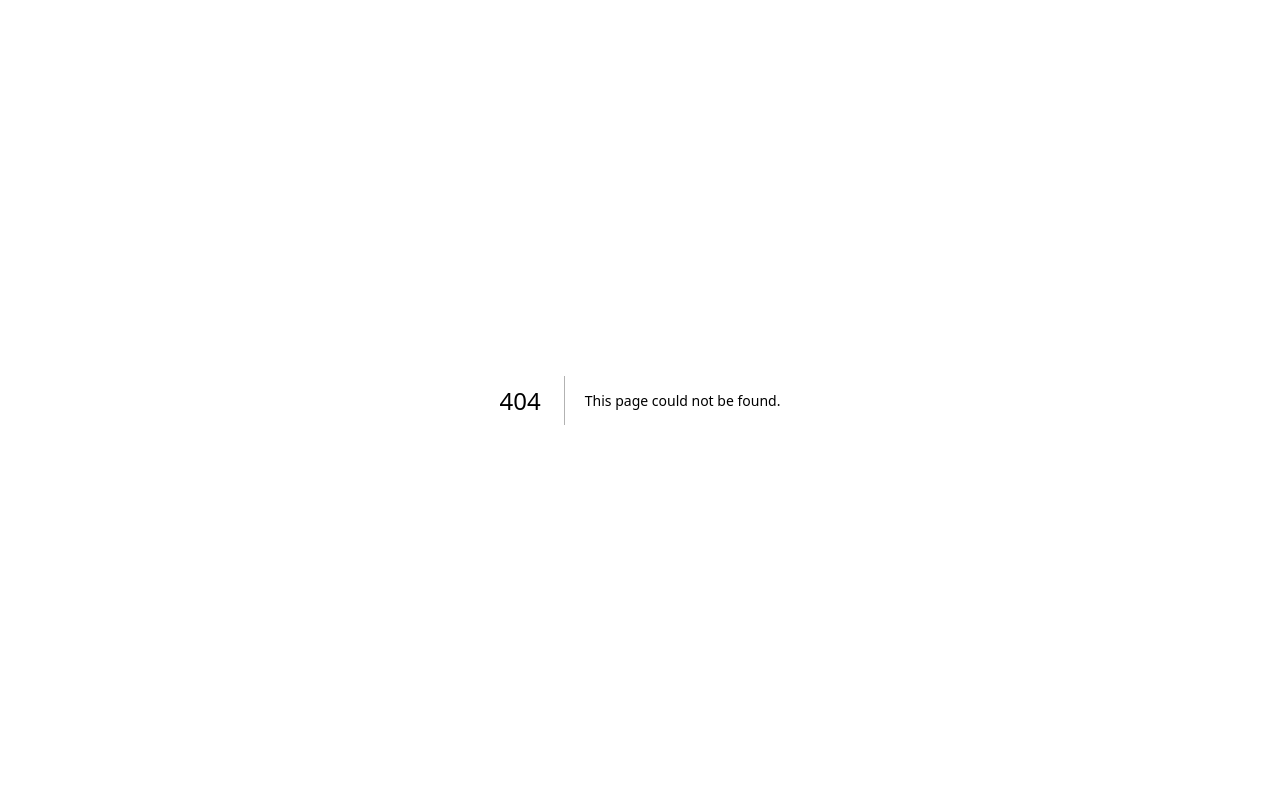
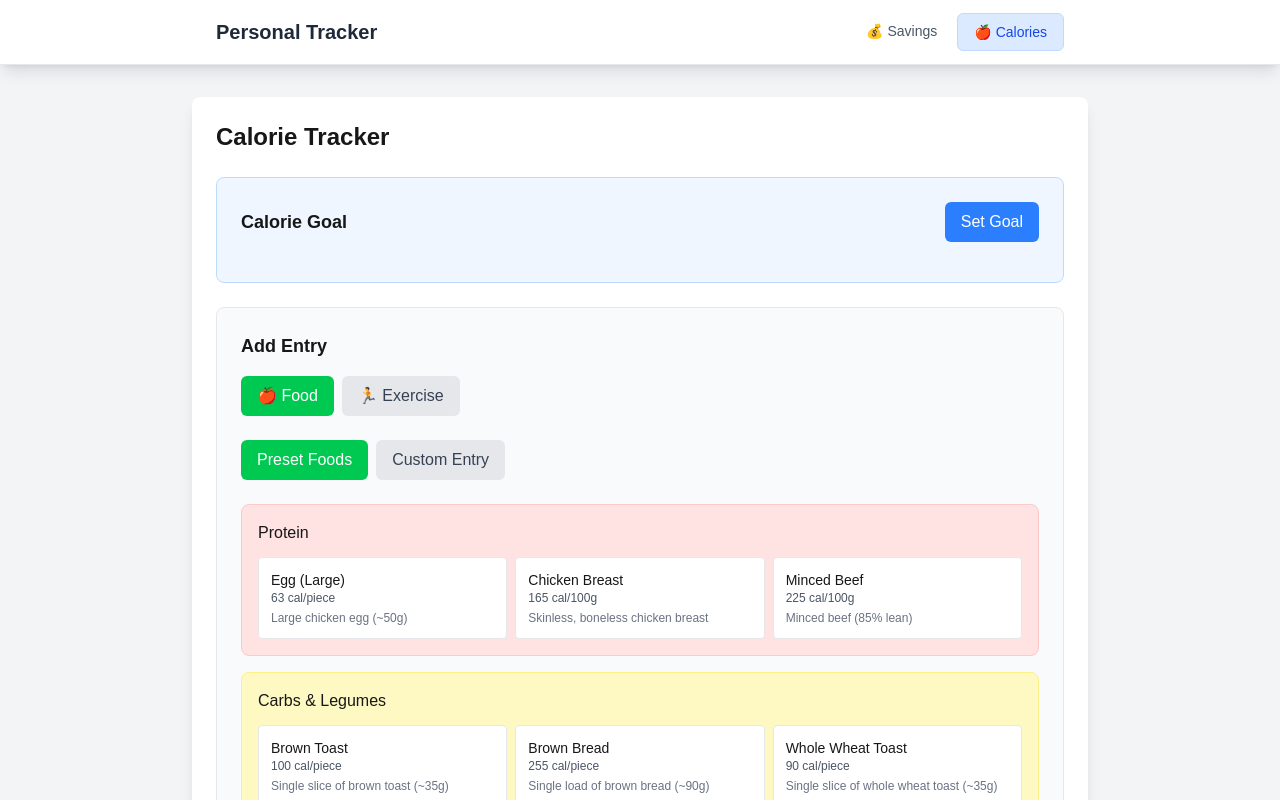
Before and after one commit to YoussefElsaygh/savings, a Next.js app: page /calories in a window 1280 px wide. Before the commit this address had no page. Shown: the top 800 px of the page. Built offline with nearby package versions, Linux system fonts and the light colour scheme.

Commit message:
add navbar

```diff
--- /dev/null
+++ b/src/app/calories/page.tsx
@@ -0,0 +1,17 @@
+"use client";
+
+import CaloriesTab from "@/components/CaloriesTab";
+import Navbar from "@/components/Navbar";
+
+export default function CaloriesPage() {
+  return (
+    <div className="min-h-screen bg-gray-100">
+      <Navbar />
+      <div className="py-8">
+        <div className="max-w-4xl mx-auto bg-white rounded-lg shadow-lg p-6">
+          <CaloriesTab />
+        </div>
+      </div>
+    </div>
+  );
+}
--- a/src/app/page.tsx
+++ b/src/app/page.tsx
@@ -8,7 +8,7 @@ import EditTab from "@/components/EditTab";
 import CalculateTab from "@/components/CalculateTab";
 import QuantityHistoryTab from "@/components/QuantityHistoryTab";
 import HistoryTab from "@/components/HistoryTab";
-import CaloriesTab from "@/components/CaloriesTab";
+import Navbar from "@/components/Navbar";
 
 import Gold21ChartTab from "@/components/Gold21ChartTab";
 import { useRouter, useSearchParams } from "next/navigation";
@@ -59,7 +59,7 @@ function HomeContent() {
         savings.gold24Amount > 0;
 
       const urlTab = searchParams.get("tab");
-      if (isTabType(urlTab) && (hasSavings || urlTab === "gold21-chart" || urlTab === "calories")) {
+      if (isTabType(urlTab) && (hasSavings || urlTab === "gold21-chart")) {
         setActiveTab(urlTab as TabType);
         return;
       }
@@ -88,8 +88,8 @@ function HomeContent() {
   // Redirect to edit tab if current tab becomes disabled
   useEffect(() => {
     if (savingsLoaded && !hasSavedAmounts && activeTab !== "edit") {
-      if (activeTab === "gold21-chart" || activeTab === "calories") {
-        // Keep the current tab if it's gold21-chart or calories (doesn't require savings)
+      if (activeTab === "gold21-chart") {
+        // Keep the current tab if it's gold21-chart (doesn't require savings)
         return;
       } else {
         setActiveTab("edit");
@@ -112,7 +112,6 @@ function HomeContent() {
       disabled: !hasSavedAmounts,
     },
     { id: "history" as TabType, label: "History", disabled: !hasSavedAmounts },
-    { id: "calories" as TabType, label: "Calorie Tracker", disabled: false ,invisible: !window.localStorage.getItem(STORAGE_KEYS.SUPER_YOUSSEF)},
 
   ];
   console.log(window.localStorage.getItem(STORAGE_KEYS.SUPER_YOUSSEF));
@@ -125,16 +124,18 @@ function HomeContent() {
   }
 
   return (
-    <div className="min-h-screen bg-gray-100 py-8">
-      <div className="max-w-4xl mx-auto bg-white rounded-lg shadow-lg p-6">
-        <h1 className="text-3xl font-bold text-center text-gray-800 mb-6">
-          Savings Calculator
-        </h1>
+    <div className="min-h-screen bg-gray-100">
+      <Navbar />
+      <div className="py-8">
+        <div className="max-w-4xl mx-auto bg-white rounded-lg shadow-lg p-6">
+          <h1 className="text-3xl font-bold text-center text-gray-800 mb-6">
+            Savings Calculator
+          </h1>
 
         {/* Tabs */}
         <div className="flex flex-wrap gap-1 mb-6">
           {tabs.map((tab) => (
-            tab.invisible?null:<button
+            <button
               key={tab.id}
               onClick={() => !tab.disabled && setActiveTab(tab.id)}
               disabled={tab.disabled}
@@ -183,9 +184,7 @@ function HomeContent() {
           {activeTab === "gold21-chart" && (
             <Gold21ChartTab allHistory={allHistory} />
           )}
-          {activeTab === "calories" && (
-            <CaloriesTab />
-          )}
+        </div>
         </div>
       </div>
     </div>
--- /dev/null
+++ b/src/components/Navbar.tsx
@@ -0,0 +1,60 @@
+"use client";
+
+import Link from "next/link";
+import { usePathname } from "next/navigation";
+
+export default function Navbar() {
+  const pathname = usePathname();
+
+  const navItems = [
+    {
+      label: "💰 Savings",
+      href: "/",
+      description: "Track your savings in USD, EGP, and Gold",
+    },
+    {
+      label: "🍎 Calories",
+      href: "/calories",
+      description: "Track your calorie intake and weight loss journey",
+    },
+  ];
+
+  return (
+    <nav className="bg-white shadow-lg border-b border-gray-200">
+      <div className="max-w-4xl mx-auto px-6">
+        <div className="flex items-center justify-between h-16">
+          {/* Logo/Brand */}
+          <div className="flex items-center">
+            <h1 className="text-xl font-bold text-gray-800">
+              Personal Tracker
+            </h1>
+          </div>
+
+          {/* Navigation Links */}
+          <div className="flex space-x-1">
+            {navItems.map((item) => {
+              const isActive =
+                (item.href === "/" && pathname === "/") ||
+                (item.href !== "/" && pathname.startsWith(item.href));
+
+              return (
+                <Link
+                  key={item.href}
+                  href={item.href}
+                  className={`px-4 py-2 rounded-md text-sm font-medium transition-colors ${
+                    isActive
+                      ? "bg-blue-100 text-blue-700 border border-blue-200"
+                      : "text-gray-600 hover:text-gray-900 hover:bg-gray-100"
+                  }`}
+                  title={item.description}
+                >
+                  {item.label}
+                </Link>
+              );
+            })}
+          </div>
+        </div>
+      </div>
+    </nav>
+  );
+}
--- a/src/types/index.ts
+++ b/src/types/index.ts
@@ -61,8 +61,7 @@ export type TabType =
   | "calculate"
   | "quantity-history"
   | "history"
-  | "gold21-chart"
-  | "calories";
+  | "gold21-chart";
 
 export function isTabType(value: unknown): value is TabType {
   return [
@@ -71,6 +70,5 @@ export function isTabType(value: unknown): value is TabType {
     "quantity-history",
     "history",
     "gold21-chart",
-    "calories",
   ].includes(value as TabType);
 }
```
